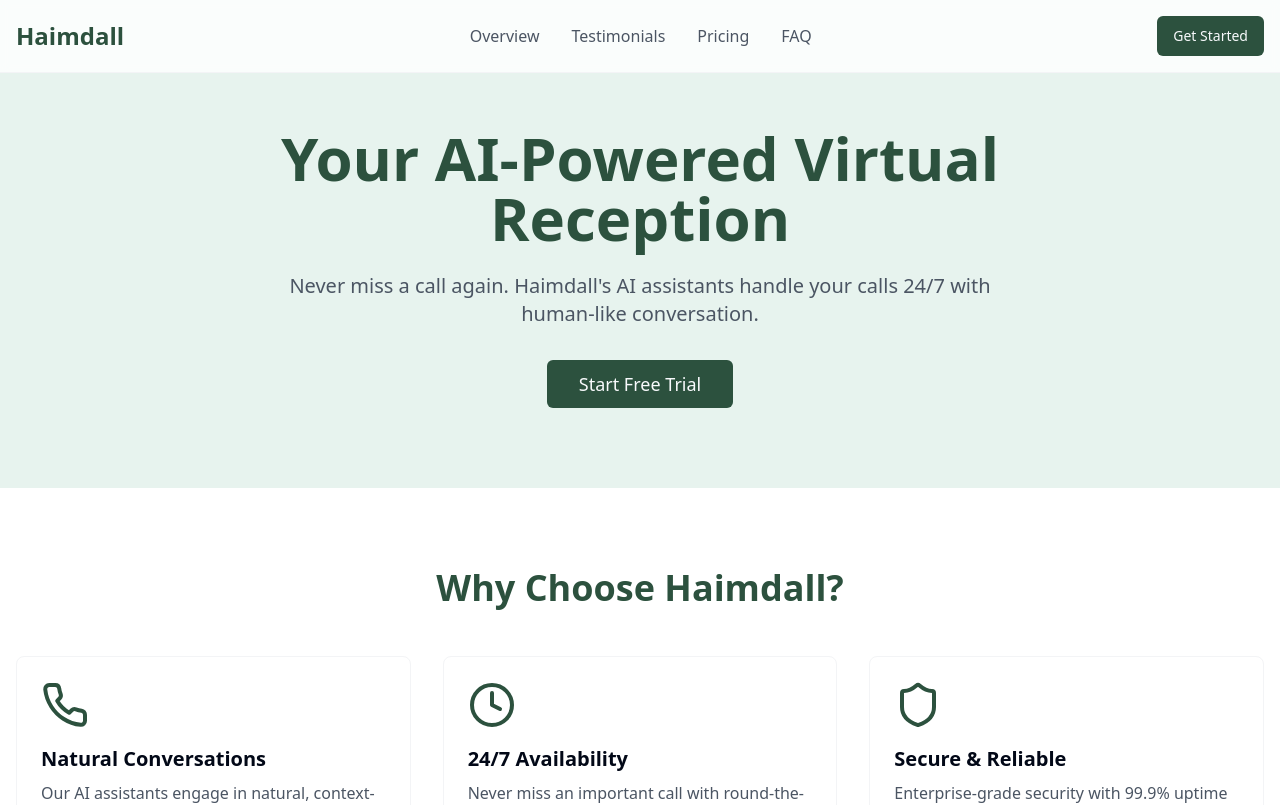
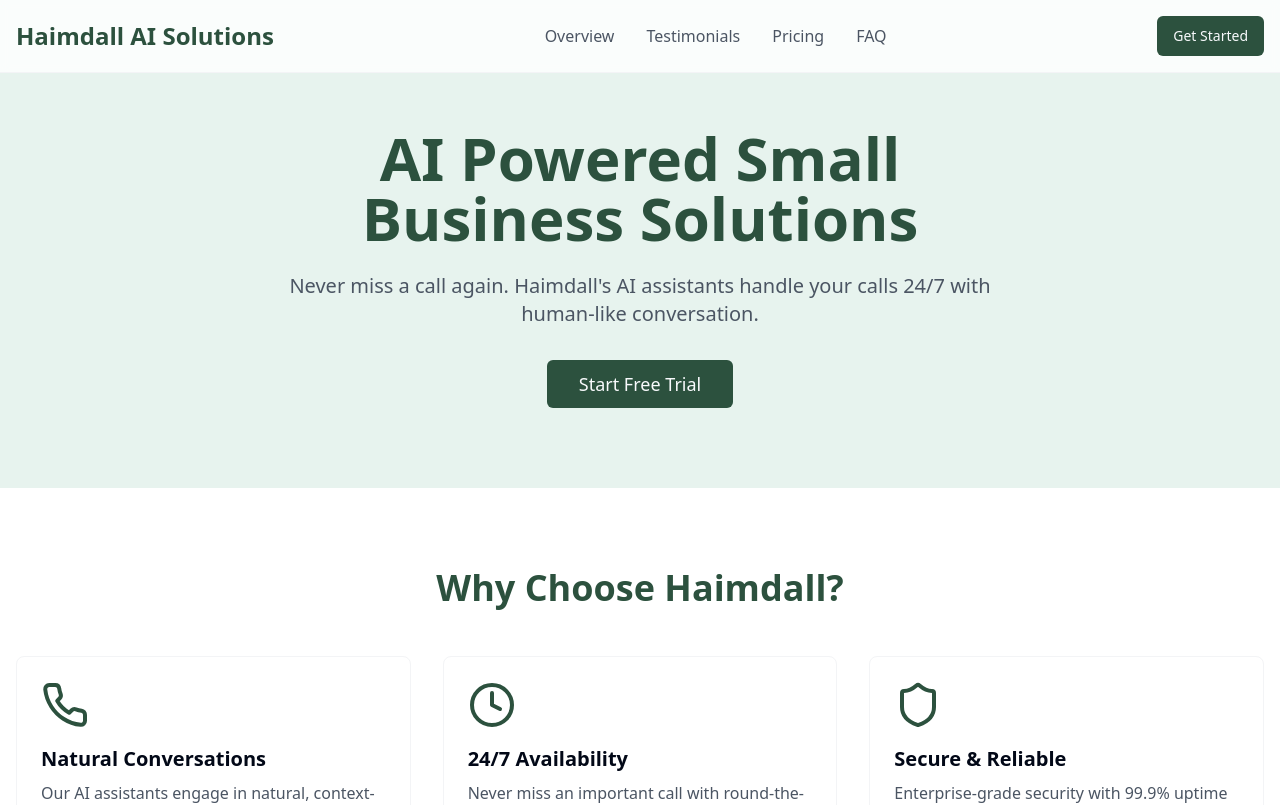
Before and after one commit to Haimdall1/virtual-forest-bot-answers, a React (Vite) app: page / in a window 1280 px wide. Shown: the top 805 px of the page. Built offline with nearby package versions, Linux system fonts and the light colour scheme.

Commit message:
Update website name and heading
Update the website name to "Haimdall AI Solutions" and the main page heading to "AI Powered Small Business Solutions".

```diff
--- a/index.html
+++ b/index.html
@@ -3,8 +3,8 @@
   <head>
     <meta charset="UTF-8" />
     <meta name="viewport" content="width=device-width, initial-scale=1.0" />
-    <title>virtual-forest-bot-answers</title>
-    <meta name="description" content="Lovable Generated Project" />
+    <title>Haimdall AI Solutions - AI Powered Small Business Solutions</title>
+    <meta name="description" content="AI-powered virtual answering services and business solutions to help your small business grow" />
     <meta name="author" content="Lovable" />
     <meta property="og:image" content="/og-image.png" />
   </head>
--- a/src/components/Hero.tsx
+++ b/src/components/Hero.tsx
@@ -6,7 +6,7 @@ export const Hero = () => {
       <div className="container mx-auto px-4">
         <div className="max-w-3xl mx-auto text-center animate-fade-up">
           <h1 className="text-5xl md:text-6xl font-bold text-forest mb-6">
-            Your AI-Powered Virtual Reception
+            AI Powered Small Business Solutions
           </h1>
           <p className="text-xl text-gray-600 mb-8">
             Never miss a call again. Haimdall's AI assistants handle your calls 24/7 with human-like conversation.
--- a/src/components/Navbar.tsx
+++ b/src/components/Navbar.tsx
@@ -5,7 +5,7 @@ export const Navbar = () => {
     <nav className="fixed top-0 w-full bg-white/80 backdrop-blur-sm z-50 border-b border-gray-100">
       <div className="container mx-auto px-4 py-4">
         <div className="flex items-center justify-between">
-          <div className="text-2xl font-bold text-forest">Haimdall</div>
+          <div className="text-2xl font-bold text-forest">Haimdall AI Solutions</div>
           <div className="hidden md:flex items-center space-x-8">
             <a href="#overview" className="text-gray-600 hover:text-forest">Overview</a>
             <a href="#testimonials" className="text-gray-600 hover:text-forest">Testimonials</a>
```
